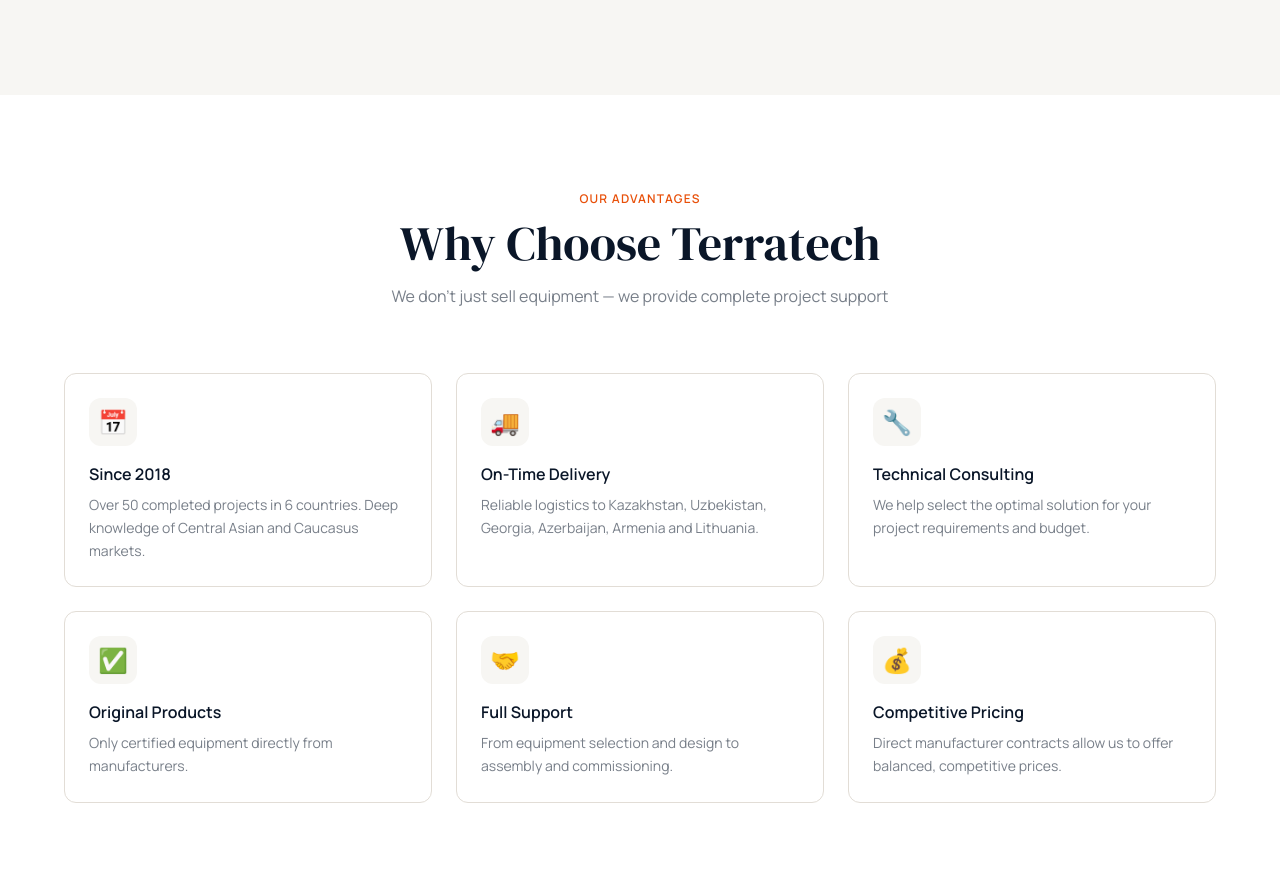
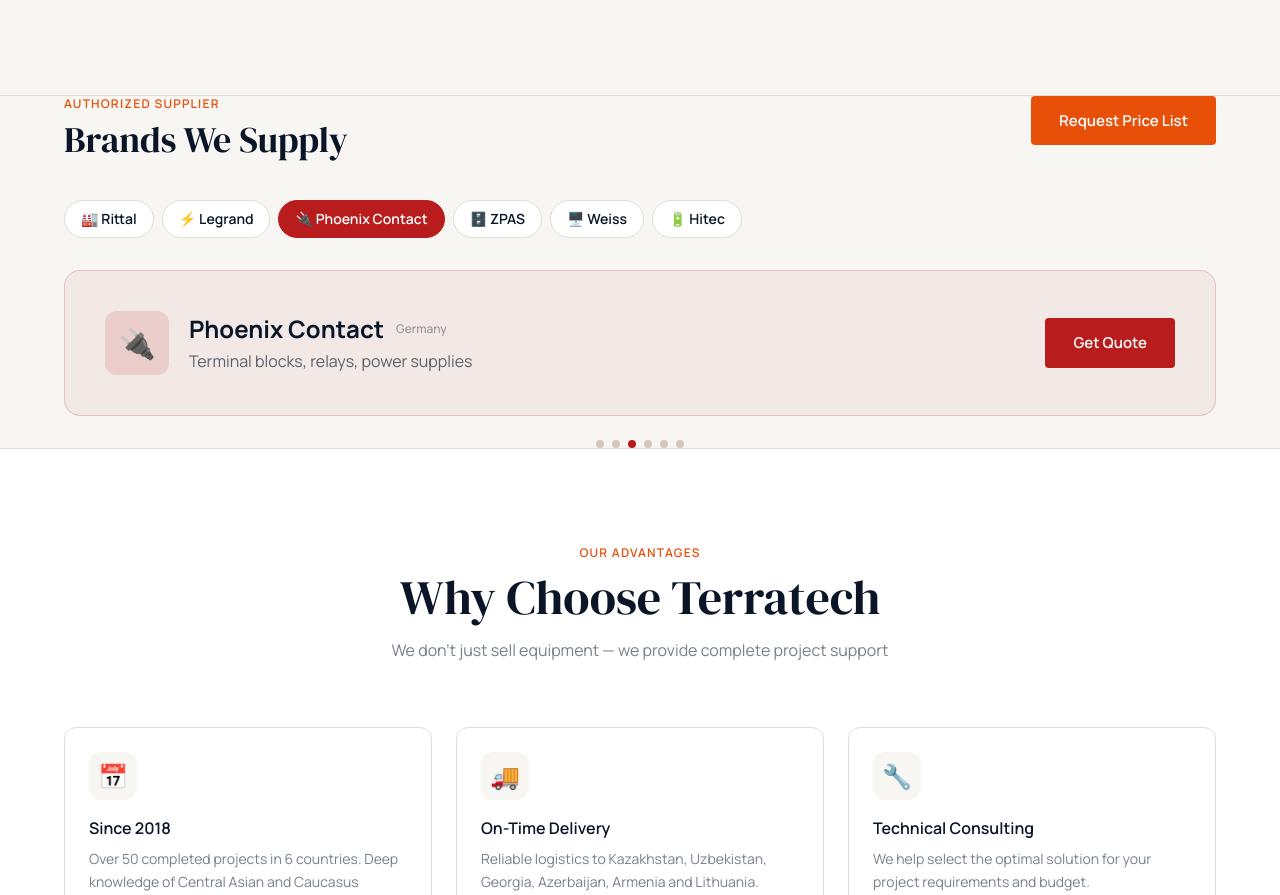
Before and after one commit to iskdenis-huyasebe/terratech-site, a Next.js app: page /en in a window 1280 px wide. Shown: the part 1590-2485 px from the top of the page. Built offline with nearby package versions, Linux system fonts and the light colour scheme.

Commit message:
feat: brands carousel

```diff
--- a/src/app/[locale]/page.tsx
+++ b/src/app/[locale]/page.tsx
@@ -2,6 +2,7 @@
 import Footer from '@/components/layout/Footer';
 import HeroSection from '@/components/sections/HeroSection';
 import ProductsSection from '@/components/sections/ProductsSection';
+import BrandsCarousel from '@/components/sections/BrandsCarousel';
 import WhySection from '@/components/sections/WhySection';
 import GeographySection from '@/components/sections/GeographySection';
 import ContactForm from '@/components/sections/ContactForm';
@@ -13,6 +14,7 @@
       <main>
         <HeroSection />
         <ProductsSection />
+        <BrandsCarousel />
         <WhySection />
         <GeographySection />
         <ContactForm />
--- /dev/null
+++ b/src/components/sections/BrandsCarousel.tsx
@@ -0,0 +1,111 @@
+'use client';
+import { useLocale } from 'next-intl';
+import { useState, useEffect } from 'react';
+import Link from 'next/link';
+
+const brands = [
+  { name: 'Rittal', country: 'Германия', countryEn: 'Germany', color: '#E8500A', emoji: '🏭', desc: 'Шкафы, стойки, климатизация для ЦОД', descEn: 'Cabinets, racks, data center cooling' },
+  { name: 'Legrand', country: 'Франция', countryEn: 'France', color: '#1E40AF', emoji: '⚡', desc: 'Электрика, кабельные лотки, автоматы', descEn: 'Electrical, cable trays, circuit breakers' },
+  { name: 'Phoenix Contact', country: 'Германия', countryEn: 'Germany', color: '#B91C1C', emoji: '🔌', desc: 'Клеммы, реле, блоки питания', descEn: 'Terminal blocks, relays, power supplies' },
+  { name: 'ZPAS', country: 'Польша', countryEn: 'Poland', color: '#065F46', emoji: '🗄️', desc: 'Промышленные шкафы и корпусы', descEn: 'Industrial enclosures and cabinets' },
+  { name: 'Weiss', country: 'Германия', countryEn: 'Germany', color: '#4338CA', emoji: '🖥️', desc: 'Фальшполы для дата-центров', descEn: 'Raised floors for data centers' },
+  { name: 'Hitec', country: 'Израиль', countryEn: 'Israel', color: '#0369A1', emoji: '🔋', desc: 'Источники бесперебойного питания', descEn: 'Uninterruptible power supplies' },
+];
+
+export default function BrandsCarousel() {
+  const locale = useLocale();
+  const isRu = locale === 'ru';
+  const [active, setActive] = useState(0);
+
+  useEffect(() => {
+    const timer = setInterval(() => {
+      setActive(prev => (prev + 1) % brands.length);
+    }, 3000);
+    return () => clearInterval(timer);
+  }, []);
+
+  return (
+    <section className="section-sm bg-[#F7F6F3] border-y border-[#E2DDD6]">
+      <div className="container-main">
+        <div className="flex flex-col md:flex-row md:items-center justify-between gap-4 mb-10">
+          <div>
+            <p className="text-[#E8500A] text-xs font-semibold uppercase tracking-widest mb-2">
+              {isRu ? 'Официальный поставщик' : 'Authorized Supplier'}
+            </p>
+            <h2 className="font-display text-3xl md:text-4xl text-[#0A1628]">
+              {isRu ? 'Бренды в наличии' : 'Brands We Supply'}
+            </h2>
+          </div>
+          <Link href={`/${locale}/contacts`} className="btn-primary text-sm py-2.5 px-5 self-start">
+            {isRu ? 'Запросить прайс-лист' : 'Request Price List'}
+          </Link>
+        </div>
+
+        {/* Brand tabs */}
+        <div className="flex flex-wrap gap-2 mb-8">
+          {brands.map((brand, i) => (
+            <button
+              key={brand.name}
+              onClick={() => setActive(i)}
+              className="px-4 py-2 rounded-full text-sm font-semibold transition-all duration-200"
+              style={{
+                background: active === i ? brand.color : 'white',
+                color: active === i ? 'white' : '#0A1628',
+                border: `1.5px solid ${active === i ? brand.color : '#E2DDD6'}`,
+              }}
+            >
+              {brand.emoji} {brand.name}
+            </button>
+          ))}
+        </div>
+
+        {/* Active brand card */}
+        <div
+          className="rounded-2xl p-8 md:p-10 transition-all duration-300"
+          style={{ background: `${brands[active].color}10`, border: `1.5px solid ${brands[active].color}30` }}
+        >
+          <div className="flex flex-col md:flex-row md:items-center justify-between gap-6">
+            <div className="flex items-center gap-5">
+              <div
+                className="w-16 h-16 rounded-xl flex items-center justify-center text-3xl flex-shrink-0"
+                style={{ background: `${brands[active].color}20` }}
+              >
+                {brands[active].emoji}
+              </div>
+              <div>
+                <div className="flex items-center gap-3 mb-1">
+                  <h3 className="font-bold text-2xl text-[#0A1628]">{brands[active].name}</h3>
+                  <span className="text-xs text-[#0A1628]/40 font-medium">
+                    {isRu ? brands[active].country : brands[active].countryEn}
+                  </span>
+                </div>
+                <p className="text-[#0A1628]/65 text-base">
+                  {isRu ? brands[active].desc : brands[active].descEn}
+                </p>
+              </div>
+            </div>
+            <Link
+              href={`/${locale}/contacts`}
+              className="btn-primary whitespace-nowrap self-start md:self-center"
+              style={{ background: brands[active].color }}
+            >
+              {isRu ? 'Запросить КП' : 'Get Quote'}
+            </Link>
+          </div>
+        </div>
+
+        {/* Dots */}
+        <div className="flex justify-center gap-2 mt-6">
+          {brands.map((_, i) => (
+            <button
+              key={i}
+              onClick={() => setActive(i)}
+              className="w-2 h-2 rounded-full transition-all duration-200"
+              style={{ background: active === i ? brands[active].color : '#D1C9BD' }}
+            />
+          ))}
+        </div>
+      </div>
+    </section>
+  );
+}
```
